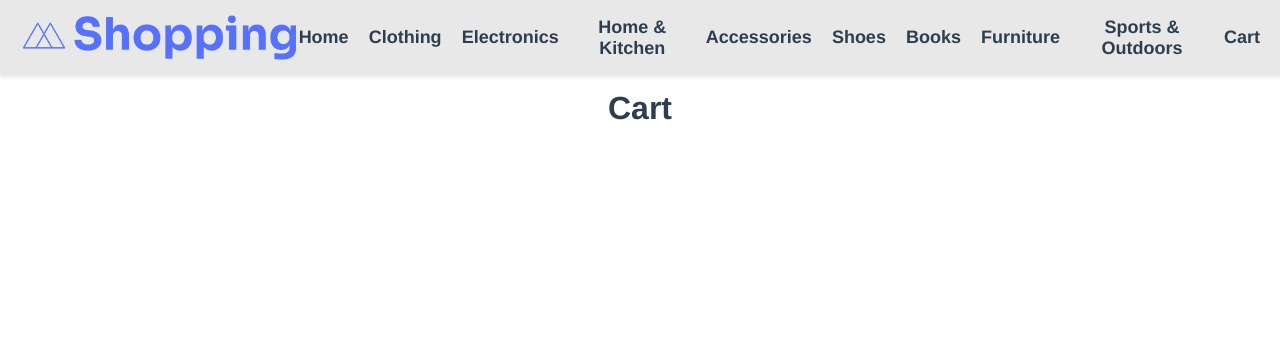
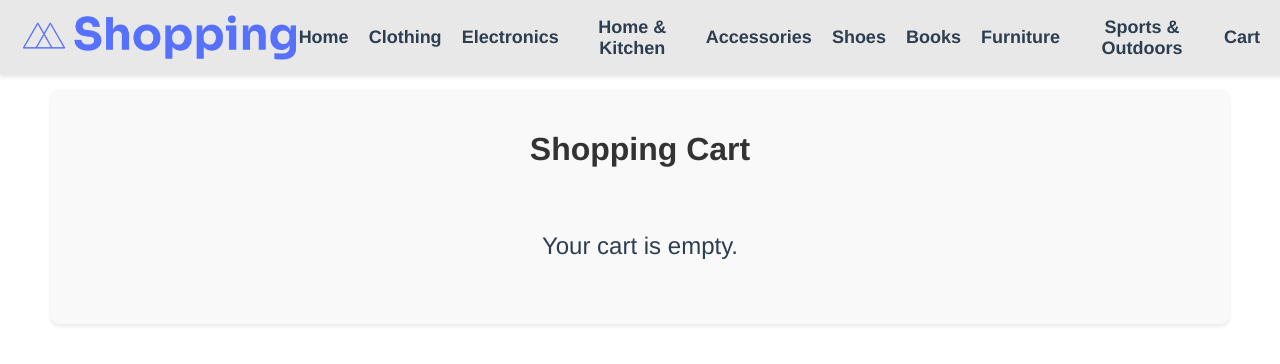
Before and after one commit to wulukewu/shopping-site, a Vue app: page /shopping-site/cart in a window 1280 px wide. Shown: the top 364 px of the page. Built offline with nearby package versions, Linux system fonts and the light colour scheme; the HTML template or start-up script is replaced by a standard one.

Commit message:
feat: style CartView

```diff
--- a/src/components/cart/CartView.vue
+++ b/src/components/cart/CartView.vue
@@ -1,15 +1,22 @@
 <template>
-  <!-- <h2>{{ cart }}</h2> -->
   <div class="cart">
-    <h1>Cart</h1>
+    <h1>Shopping Cart</h1>
     <div v-if="cart.length > 0" class="cart-items">
       <div v-for="item in cart" :key="item.id" class="cart-item">
+        <img
+          :src="require(`@/components/products/images/${item.id}.png`)"
+          :alt="item.name"
+          class="cart-item-image"
+        />
         <div class="cart-item-details">
           <h2>{{ item.name }}</h2>
           <p>Price: $ {{ item.price.toLocaleString() }}</p>
           <p>Quantity: {{ item.quantity }}</p>
         </div>
       </div>
+    </div>
+    <div v-else class="empty-cart">
+      <p>Your cart is empty.</p>
     </div>
   </div>
 </template>
@@ -24,3 +31,70 @@ export default {
   },
 };
 </script>
+
+<style scoped>
+.cart {
+  padding: 20px;
+  background-color: #f9f9f9;
+  border-radius: 8px;
+  box-shadow: 0 2px 4px rgba(0, 0, 0, 0.1);
+  width: 90%;
+  margin: 20px auto;
+}
+
+.cart h1 {
+  font-size: 2em;
+  margin-bottom: 20px;
+  color: #333;
+}
+
+.cart-items {
+  display: flex;
+  flex-direction: column;
+}
+
+.cart-item {
+  display: flex;
+  align-items: center;
+  padding: 10px;
+  background-color: #fff;
+  border-radius: 8px;
+  box-shadow: 0 1px 3px rgba(0, 0, 0, 0.1);
+  margin-bottom: 10px;
+}
+
+.cart-item-image {
+  width: 100px;
+  height: auto;
+  border-radius: 8px;
+  margin-right: 20px;
+}
+
+.cart-item-details {
+  flex: 1;
+  display: flex;
+  flex-direction: column;
+  align-items: flex-start;
+}
+
+.cart-item-details h2 {
+  font-size: 1.5em;
+  margin-bottom: 5px;
+  color: #007bff;
+}
+
+.cart-item-details p {
+  font-size: 1.2em;
+  color: #666;
+  margin-bottom: 5px;
+}
+
+.empty-cart {
+  text-align: center;
+  padding: 20px;
+}
+
+.empty-cart p {
+  font-size: 1.5em;
+}
+</style>
```
